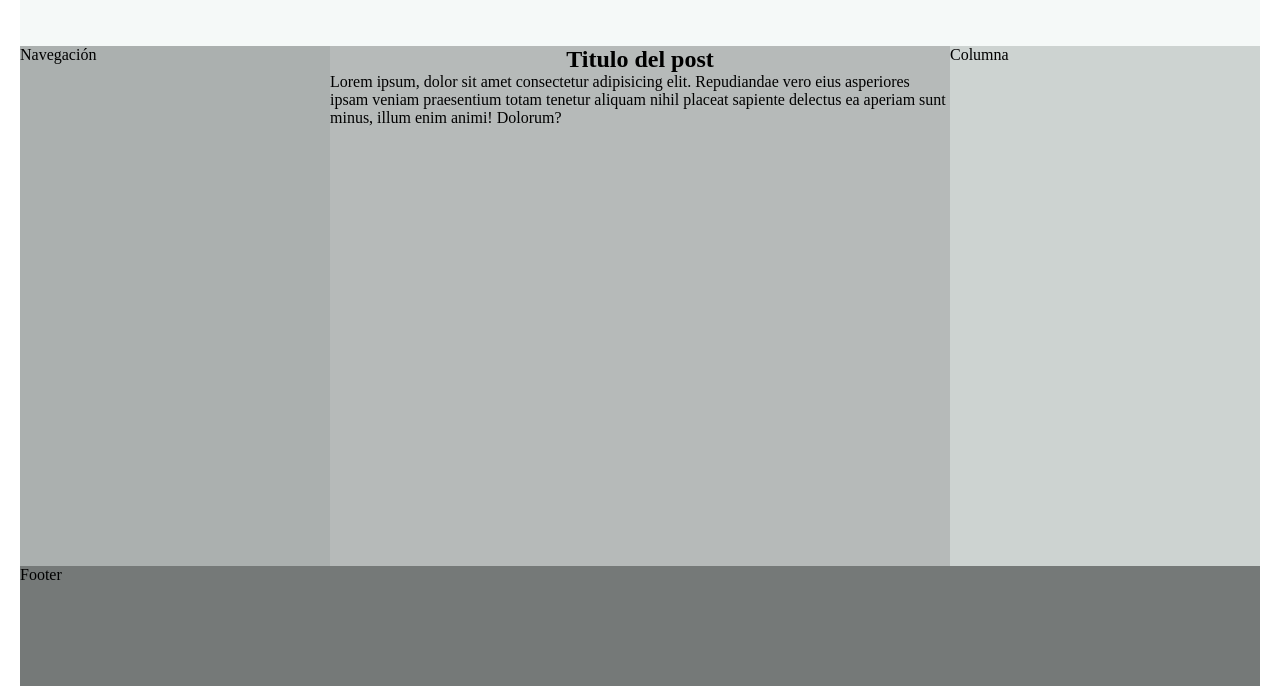
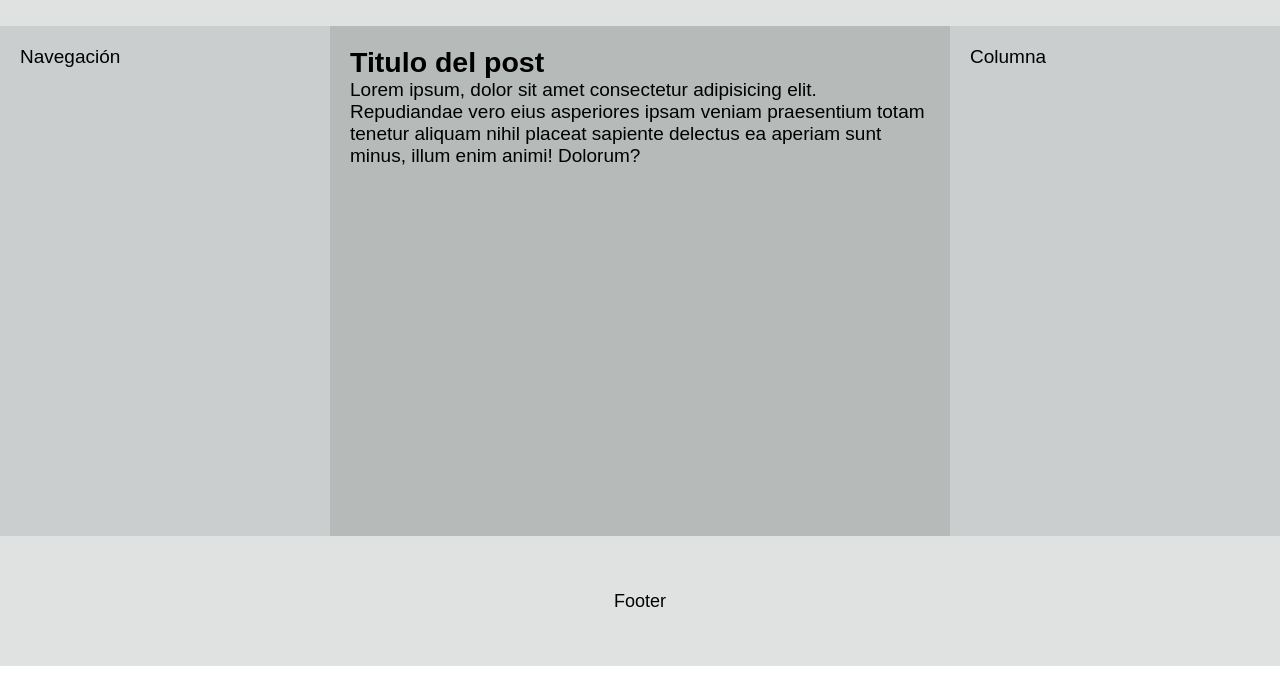
Before and after one commit to JuanSeSaCa/practicaFlex, a plain HTML site: page index.html in a window 1280 px wide. Shown: the part 134-820 px from the top of the page. Drawn offline with Linux system fonts and the light colour scheme; files whose address does not match are found by name.

Commit message:
feat: :white_check_mark: mejoras y depuracion codigo
mejoras de presentacion y limpieza de codigo

```diff
--- a/css/stylo.css
+++ b/css/stylo.css
@@ -1,68 +1,74 @@
 @import url(variables.css);
-*{
+
+* {
     padding: 0;
     margin: 0;
     box-sizing: border-box;
 }
-body{
 
-    padding: 20px;
+html {
+    font-family: Arial, Helvetica, sans-serif;
+}
+
+body {
     height: 100vh;
+    display: flex;
+    flex-direction: column;
+    justify-content: space-between;
+}
 
+main {
+    display: flex;
+    flex-wrap: wrap;
+    flex: 1;
+}
 
-   }
-
-main{
-    display: flex;
-}
 header {
     display: flex;
     height: 20vh;
-    background-color: color rgb(245, 243, 238);
     align-items: center;
     justify-content: center;
-    background: rgb(245, 249, 248);
+    background: rgb(224, 226, 226);
+    font-size: 20px;
 
 }
 
+article,
+nav,
+aside {
+    height: 100%;
+    padding: 20px;
+    font-size: 19px;
+}
+
 article {
-    display: flex;
-    flex-direction: column;
-    /* flex:2 0 1; */
-    height: 65vh;
-    width: 50%;
-    justify-items:center;
-    align-items: center;
+    /* width: 50%; */
     order: 2;
     background: rgb(182, 186, 185);
-
-
-
+    flex: 2;
 }
 
 nav {
-    display: flex;
-    flex-direction: column;
-    height: 65vh;
-    width: 25%;
+    /* width: 25%; */
     order: 1;
-    background: rgb(171, 176, 175);
-
-
+    background: rgb(203, 206, 206);
+    flex: 1;
 }
 
-aside{
-    display: flex;
-    flex-direction: column;
-    height: 65vh;
-    width: 25%;
+aside {
+    /* width: 25%; */
     order: 3;
-    background: rgb(205, 211, 209);
-
+    background: rgb(203, 206, 206);
+    flex: 1;
 }
 
 footer {
-    background: rgb(117, 121, 120);
-    height: 15vh;
-    width: 100%;
+    background: rgb(224, 226, 226);
+    height: 130px;
+    padding: 20px;
+    display: flex;
+    justify-content: center;
+    align-items: center;
+    font-size: 18px;
+
 }
```
